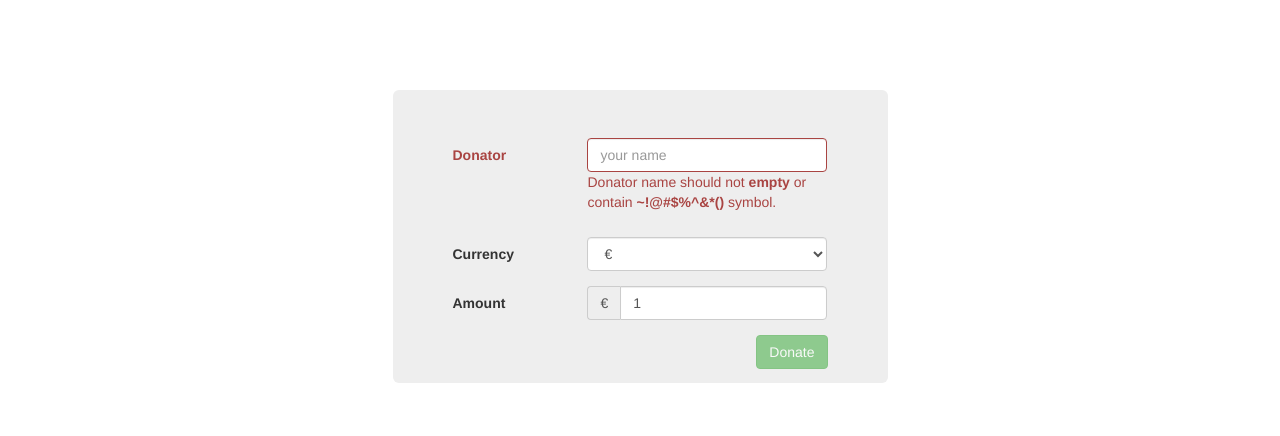
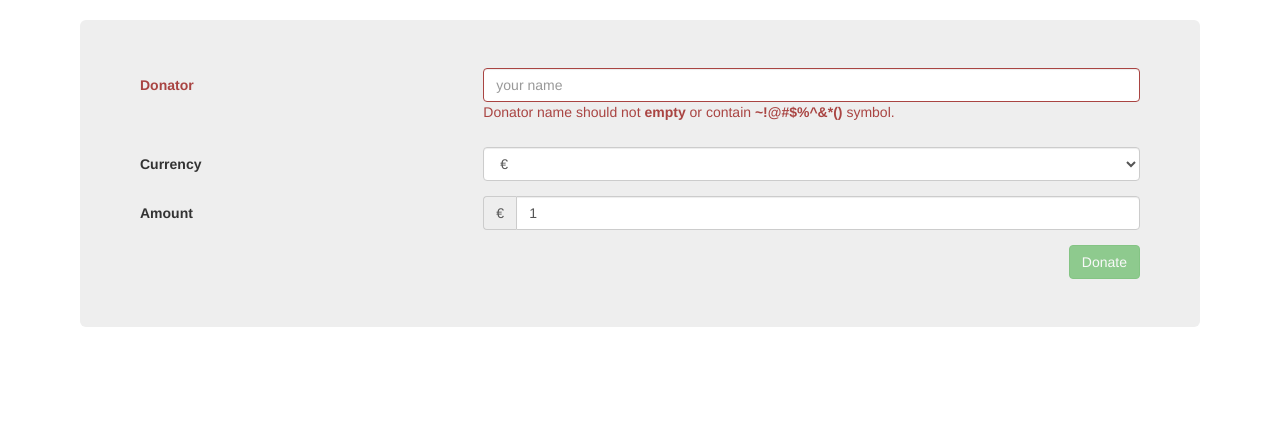
Before and after one commit to dingchaoyan1983/donate, a React app: page / in a window 1280 px wide. Built offline with nearby package versions, Linux system fonts and the light colour scheme.

Commit message:
styles change

```diff
--- a/src/client/components/Checkout.js
+++ b/src/client/components/Checkout.js
@@ -68,8 +68,8 @@ export default class Checkout extends React.Component {
     const { frozeDonateForm } = this.props.currentTransition;
 
     return (
-      <div className="form-horizontal donate__checkout clearfix">
-        <div className="jumbotron">
+      <div className="form-horizontal donate__checkout">
+        <div className="jumbotron clearfix">
           <div className={classnames('form-group', this.isDonatorValid ? '' : 'has-error')}>
             <label className="control-label col-sm-4" htmlFor="donate-form__donator">Donator</label>
             <div className="col-sm-8">
--- a/src/client/styles/index.scss
+++ b/src/client/styles/index.scss
@@ -20,7 +20,6 @@ body {
 }
 
 .donate__container {
-  padding: 70px;
   overflow: auto;
 }
 
@@ -28,7 +27,6 @@ body {
 .donate__payment,
 .donate__thanks {
   margin:0 auto;
-  width: 50%;
   padding: 20px 10px;
 }
 
```
